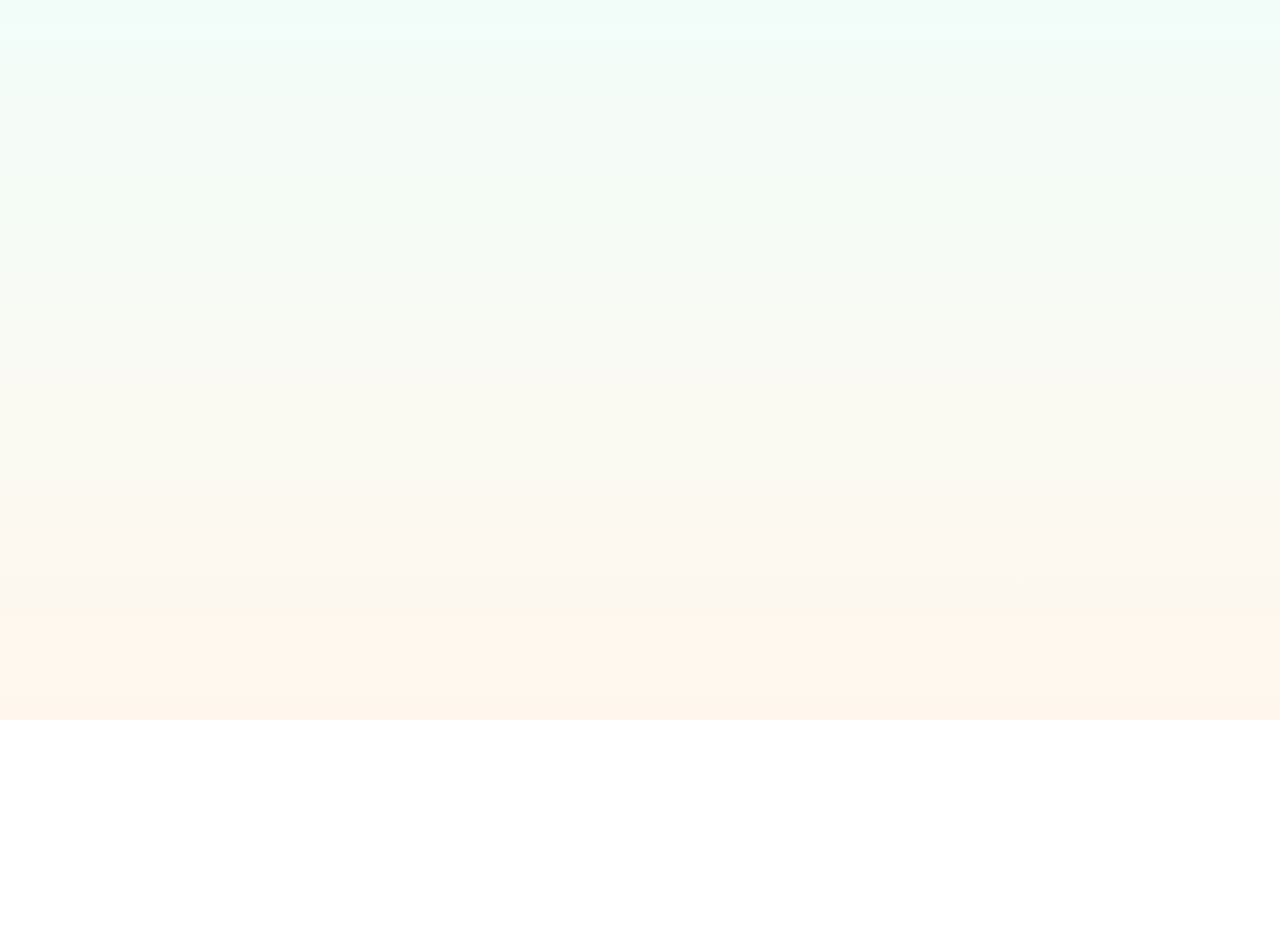
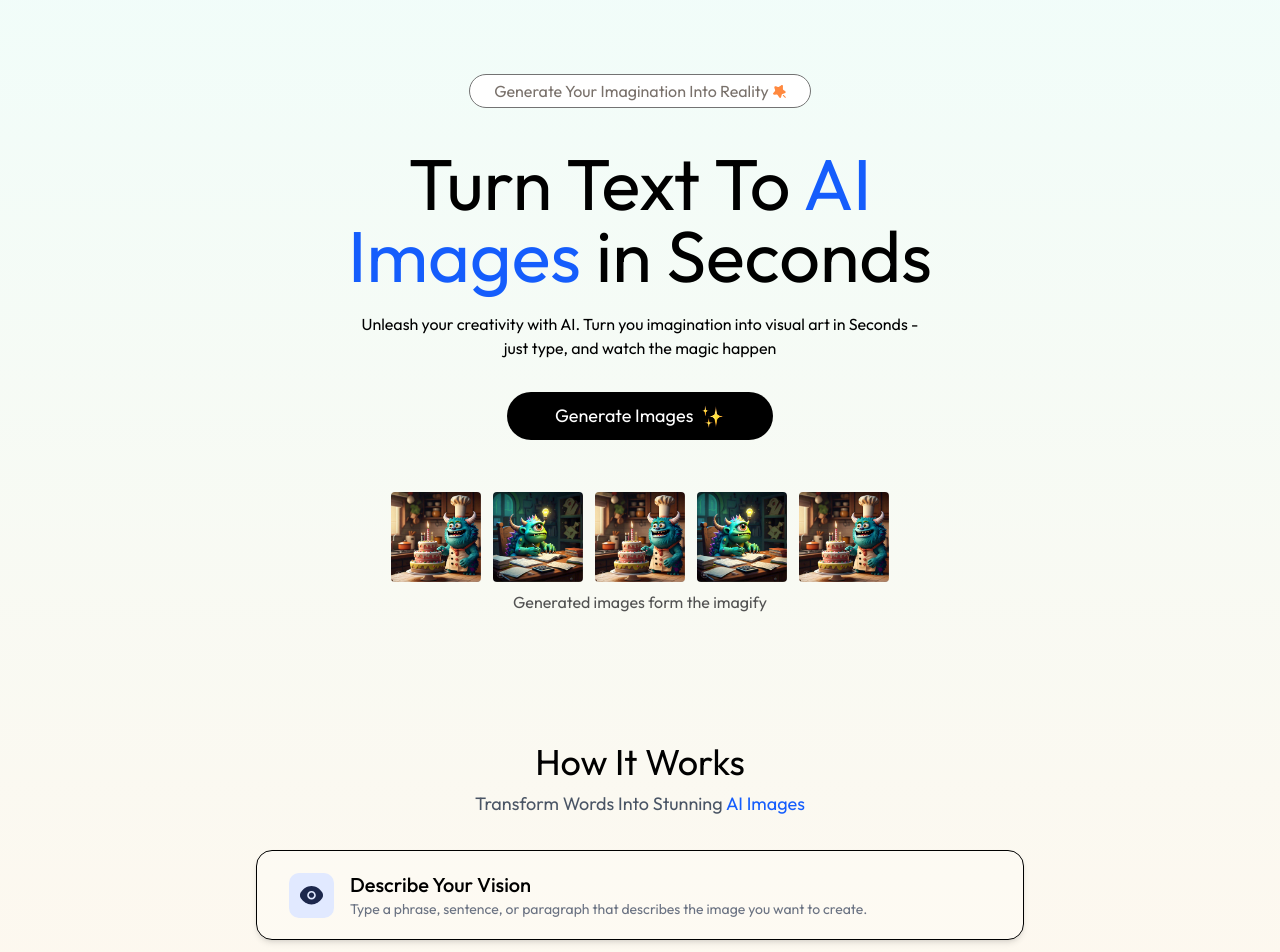
Before and after one commit to Deepanshu-Baghel/GenImage, a React (Vite) app: page / in a window 1280 px wide. Shown: the part 80-1032 px from the top of the page. Before the commit the page ends 800 px from the top, so only its background shows below. Built offline with nearby package versions, Linux system fonts and the light colour scheme.

Commit message:
steps and nav are completed

```diff
--- /dev/null
+++ b/src/components/Header.jsx
@@ -0,0 +1,35 @@
+
+import React from 'react'
+import { assets } from '../assets/assets'
+
+const Header = () => {
+  return (
+    <div className='flex flex-col  justify-center items-center text-center my-20 '>
+        <div className='text-stone-500 inline-flex items-center gap-2 bg-white px-6 py-1 rounded-full border border-neutral-500'>
+            <p className="inline-flex items-center gap-1">
+               Generate Your Imagination Into Reality
+               <img src={assets.star_icon} alt="" />
+            </p>
+        </div>
+        <h1 className='text-4xl max-w-[300px] sm:text-7xl sm:max-w-[590px] mx-auto mt-10'>Turn Text To <span className='text-blue-600' >AI Images</span> in Seconds</h1>
+        <p className='text-center max-w-xl mx-auto mt-5'>Unleash your creativity with AI. Turn you imagination into visual art in Seconds - just type, and watch the magic happen</p>
+        <button className='sm:text-lg text-white bg-black w-auto mt-8 px-12 py-2.5 flex items-center gap-2 rounded-full' >
+            Generate Images
+            <img className='h-6' src={assets.star_group} alt="" />
+            </button>
+
+
+          <div className='flex flex-wrap justify-center mt-13 gap-3'>
+            {Array(5).fill('').map((item,index) => (
+                <img className='rounded hover:Scale-105 transition-all duration-300 cursor-pointer max-sm:w-10'
+                src={index % 2 == 0 ? assets.sample_img_1 : assets.sample_img_2 }
+                 alt="" key={index} width = {90} />
+            ))}
+          </div>
+
+        <p className='mt-2 text-neutral-600 '>Generated images form the imagify </p>
+    </div>
+  )
+}
+
+export default Header
--- a/src/components/Navbar.jsx
+++ b/src/components/Navbar.jsx
@@ -1,10 +1,15 @@
-import React, { useState } from 'react'
+
 import {assets} from '../assets/assets'
 import { Link, useNavigate  } from 'react-router-dom'
+import { useContext } from 'react'
+import { AppContext } from '../context/AppContext.jsx'
 
 
 const Navbar = () => {
-  const[user, setUser] = useState(null)
+  const {user} = useContext(AppContext)
+
+
+
 
   const navigate =useNavigate()
   return (
@@ -17,7 +22,21 @@ const Navbar = () => {
       {
       user ?
 
-      <div> </div>
+      <div className='flex items-center gap-2 sm:gap-2'>
+        <button onClick={()=>('/buycredit')} className='flex items-center gap-2 sm:gap-2 bg-blue-100 px-3 sm:px-3 py-1.5 sm:py-1.5 rounded-full hover:scale-105 transition-all duration-700 '><img className='w-5' src={assets.credit_star}/>
+        <p className='text-xs sm:text-sm font-medium text-gray-700'>Creadits left : 50</p>
+        </button>
+        <p className='text-gray-600 max-sm:hidden pl-3 '> hii, deepanshu</p>
+        <div className='relative group'>
+          <img src={assets.profile_icon} className='w-10 drop-shadow' alt="" />
+          <div className='absolute hidden group-hover:block top-0 right-0 z-10 text-black rounded py-12'>
+            <ul className='list-none m-0 p-4 bg-white rounded-md border text-sm shadow-lg'>
+              <li className='py-1 px-2 cursor-pointer pr-10' >Logout</li>
+            </ul>
+          </div>
+
+        </div>
+      </div>
       :
       <div className='flex items-center gap-2 sm:gap-5'>
         <p onClick={() => navigate('/buycredit')} className='cursor-pointer'>Pricing</p>
@@ -26,14 +45,8 @@ const Navbar = () => {
     }
 
 
+        </div>
     </div>
-
-
-
-
-    </div>
-
-
   )
 }
 
--- /dev/null
+++ b/src/components/Steps.jsx
@@ -0,0 +1,25 @@
+import React from 'react'
+import { stepsData } from '../assets/assets'
+
+const Steps = () => {
+  return (
+    <div className='flex flex-col items-center justify-center my-32'>
+        <h1 className='text-3xl sm:text-4xl font-semmibold mb-2'>How It Works</h1>
+        <p className='text-lg text-gray-600 mb-8'>Transform Words Into Stunning <span className='text-blue-600'>AI Images </span> </p>
+        <div className='space-y-4 w-full max-w-3xl text-sm'>
+            {stepsData.map((item, index)=>(
+                <div key={index}
+                 className='flex items-center gap-4 p-5 px-8 bg-white/20 shadow-md border cursor-pointer hover:scale-[1.02] transition-all duration-300 rounded-2xl'>
+                    <img src={item.icon} alt="" />
+                    <div>
+                        <h2 className='text-xl font-medium'>{item.title}</h2>
+                        <p className='text-gray-500'>{item.description}</p>
+                    </div>
+                </div>
+            ) )}
+        </div>
+    </div>
+  )
+}
+
+export default Steps
--- /dev/null
+++ b/src/context/AppContext.jsx
@@ -0,0 +1,16 @@
+import { createContext, useState } from 'react'
+
+
+
+export const AppContext = createContext()
+const AppContextProvider = ({ children }) => {
+    const [user, setUser] = useState(null)
+    const value = {user, setUser}
+  return (
+    <AppContext.Provider value={value}>
+        {children}
+    </AppContext.Provider>
+  )
+}
+
+export default AppContextProvider
--- a/src/main.jsx
+++ b/src/main.jsx
@@ -1,13 +1,16 @@
 
 import { createRoot } from 'react-dom/client'
 import { BrowserRouter } from 'react-router-dom'
+import AppContextProvider from './context/AppContext.jsx'
 import './index.css'
 import App from './App.jsx'
 
 createRoot(document.getElementById('root')).render(
   <BrowserRouter>
+       <AppContextProvider>
+        <App />
+       </AppContextProvider>
 
-        <App />
 
   </BrowserRouter>
 
--- a/src/pages/Home.jsx
+++ b/src/pages/Home.jsx
@@ -1,9 +1,13 @@
-
-import React from 'react';
+import React from 'react'
+import Header from '../components/Header.jsx'
+import Steps from '../components/Steps.jsx';
 
 const Home = () => {
   return (
-    <div></div>
+    <div >
+        <Header/>
+        <Steps/>
+          </div>
   )
 }
 
```
Also changed, not shown: 1 other file (tests, documents, lock files or other folders).
